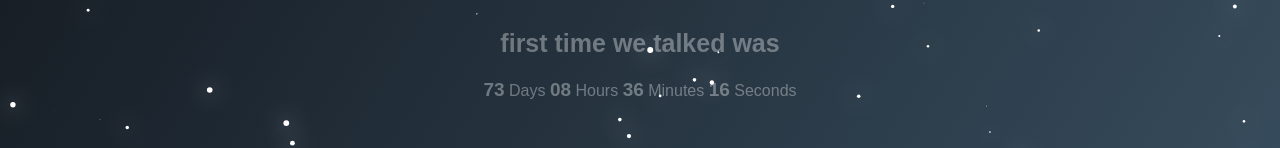
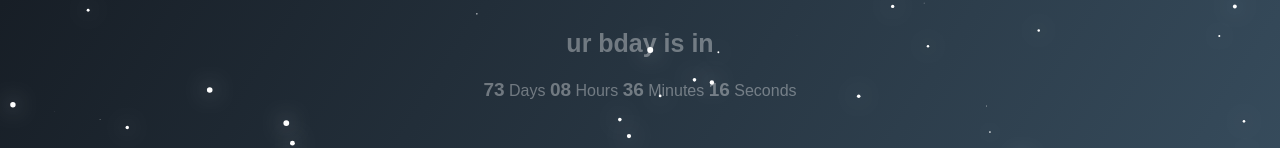
Before and after one commit to Im2rnado/nardz, a plain HTML site: page index.html in a window 1280 px wide. Shown: the top 148 px of the page. Drawn offline with Linux system fonts and the light colour scheme; animation ran at ten frames a second.

Commit message:
Update index.html

```diff
--- a/index.html
+++ b/index.html
@@ -19,7 +19,7 @@
 			<img id="img" src="">
 		</div>
 		<div id="content">
-			<h2 id="together">first time we talked was</h2>
+			<h2 id="together">ur bday is in</h2>
 			<div id="timer">
 				<b id="d"></b> Days
 				<b id="h"></b> Hours
```
